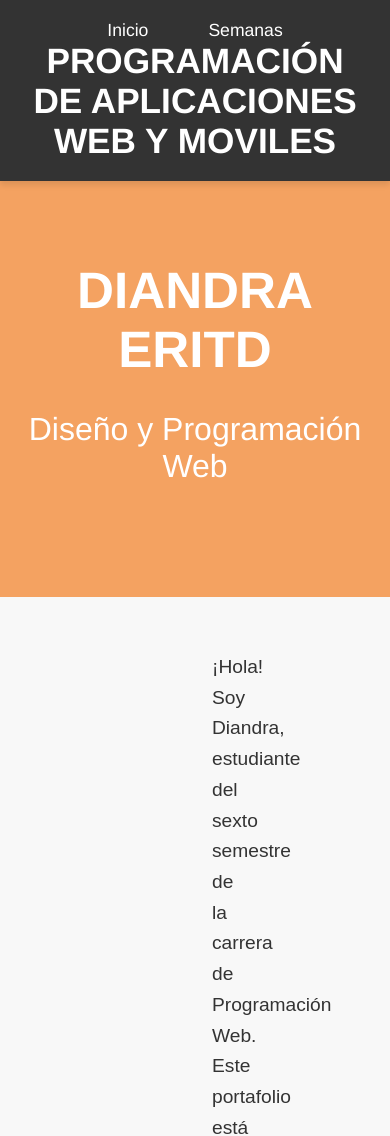
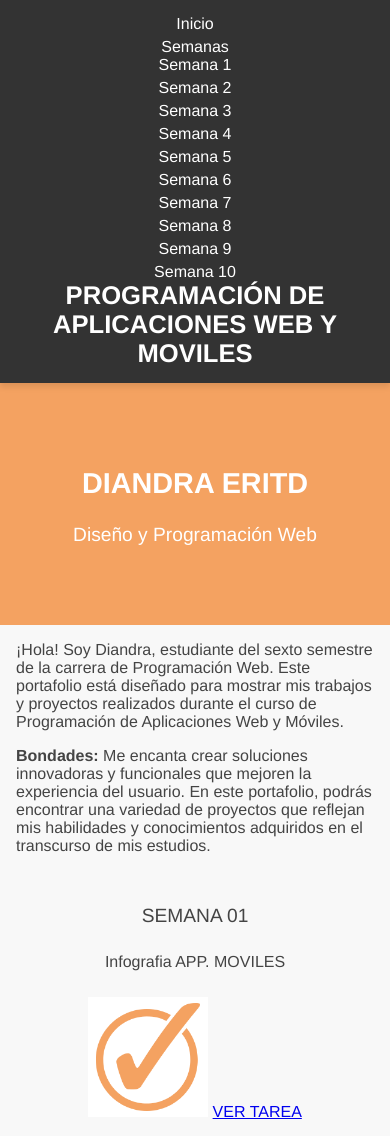
Before and after one commit to diandraeritd/page, a plain HTML site: page index.html in a window 390 px wide. Shown: the top 1136 px of the page. Drawn offline with Linux system fonts and the light colour scheme.

Commit message:
Update styles.css

```diff
--- a/styles.css
+++ b/styles.css
@@ -31,10 +31,6 @@ nav ul {
     gap: 30px;
 }
 
-nav ul li {
-    position: relative;
-}
-
 nav ul li a {
     color: #fff;
     text-decoration: none;
@@ -47,156 +43,148 @@ nav ul li a:hover {
     color: #f4a261;
 }
 
-/* Menú desplegable */
-.dropdown-content {
-    display: none;
-    position: absolute;
-    background-color: #333;
-    box-shadow: 0px 8px 16px rgba(0, 0, 0, 0.2);
-    z-index: 1;
-    top: 100%;
-    left: 0;
+/* Responsive para teléfonos */
+@media screen and (max-width: 768px) {
+    nav ul {
+        flex-direction: column;
+        align-items: center;
+        gap: 10px;
     }
 
-.dropdown-content li {
-    width: 150px;
+    header .logo h1 {
+        font-size: 1.8em;
+    }
 }
 
-.dropdown-content li a {
-    padding: 10px;
-    display: block;
-    color: #fff;
-    transition: background-color 0.3s;
+@media screen and (max-width: 480px) {
+    header {
+        padding: 15px;
     }
 
-.dropdown-content li a:hover {
-    background-color: #f4a261;
+    header .logo h1 {
+        font-size: 1.6em;
     }
 
-.dropdown:hover .dropdown-content {
-    display: block;
+    nav ul {
+        flex-direction: column;
+        gap: 5px;
+    }
+
+    nav ul li a {
+        font-size: 1em;
+        padding: 8px;
+    }
 }
 
 /* Sección de presentación */
 #presentacion {
     background-color: #f4a261;
     color: white;
-    padding: 80px 0;
+    padding: 60px 0;
     text-align: center;
 }
 
 #presentacion h2 {
-    font-size: 3.2em;
-    margin: 0 0 10px;
+    font-size: 2.5em;
 }
 
 #presentacion h3 {
-    font-size: 2em;
+    font-size: 1.8em;
     font-weight: 300;
 }
-.press {
 
-    padding: 20px;
-    border-radius: 10px;
-    margin: 20px 0;
+@media screen and (max-width: 768px) {
+    #presentacion h2 {
+        font-size: 2em;
+    }
 
+    #presentacion h3 {
+        font-size: 1.5em;
     }
 
     .parrafo_inicio {
-    text-align: justify;
-    justify-content: center;
-    font-family: Arial, sans-serif;
-    line-height: 1.6;
-    font-size: 1.2em;
-    color: #333;
-    margin: 15px 0;
-    padding-left: 10em;
-    padding-right:10em ;
+        padding-left: 2em;
+        padding-right: 2em;
+    }
 }
 
-.parrafo_inicio b {
-    color: #D81515; /* Color del texto en negrita */
+@media screen and (max-width: 480px) {
+    #presentacion h2 {
+        font-size: 1.8em;
     }
 
+    #presentacion h3 {
+        font-size: 1.2em;
+    }
 
+    .parrafo_inicio {
+        font-size: 1em;
+        padding-left: 1em;
+        padding-right: 1em;
+    }
+}
+
+/* Sección de semana */
 .semana {
-    background-color: white;
-    margin: 40px 0;
-    padding: 40px 20px;
+    padding: 30px 15px;
+    margin: 20px 0;
     border-radius: 10px;
-    box-shadow: 0 4px 12px rgba(0, 0, 0, 0.05);
-    transition: transform 0.3s ease-in-out, box-shadow 0.3s ease-in-out;
     text-align: center;
 }
 
-.semana:hover {
-    transform: translateY(-10px);
-    box-shadow: 0 6px 20px rgba(0, 0, 0, 0.1);
+.tit_sem {
+    font-size: 1.6em;
+    margin-bottom: 15px;
 }
 
+@media screen and (max-width: 768px) {
     .tit_sem {
-    font-size: 1.8em;
-    color: #333;
-    margin-bottom: 20px;
-    text-transform: uppercase;
-    letter-spacing: 2px;
+        font-size: 1.4em;
     }
 
-.contenido-semana {
-    display: flex;
-    flex-direction: column;
-    align-items: center;
+    .img-semana {
+        width: 60%;
+        max-width: 150px;
+    }
 }
 
-.datos {
-    font-size: 1.5em; /* Tamaño de fuente grande para mayor visibilidad */
-    font-weight: bold; /* Texto en negrita para mayor impacto */
-    color: #D81515; /* Color rojo para resaltar el texto */
-    background-color: #f8f8f8; /* Fondo claro para un contraste suave */
-    padding: 15px 20px; /* Espaciado interno para que el texto respire */
-    border-radius: 8px; /* Bordes redondeados para un diseño más suave */
-    text-align: center; /* Centrar el texto */
-    box-shadow: 0 4px 8px rgba(0, 0, 0, 0.1); /* Sombra sutil para darle profundidad */
-    margin: 20px auto; /* Margen para separación en la parte superior e inferior */
-    max-width: 600px; /* Ancho máximo para mantener el texto contenido */
-}
-.img-semana {
-    width: 50%;
-    max-width: 170px;
-    border-radius: 8px;
-    margin-bottom: 20px;
-    transition: opacity 0.3s ease-in-out;
+@media screen and (max-width: 480px) {
+    .tit_sem {
+        font-size: 1.2em;
     }
 
-.img-semana:hover {
-    opacity: 0.8;
+    .img-semana {
+        width: 70%;
+        max-width: 120px;
+    }
 }
 
-.link-semana {
-    text-decoration: none;
-    font-size: 1.2em;
-    color: #f4a261;
+/* Datos */
+.datos {
+    font-size: 1.3em;
     padding: 10px 15px;
-    border: 2px solid #f4a261;
-    border-radius: 6px;
-    transition: background-color 0.3s, color 0.3s;
 }
 
-.link-semana:hover {
-    background-color: #f4a261;
-    color: white;
+@media screen and (max-width: 768px) {
+    .datos {
+        font-size: 1.1em;
+    }
 }
 
-/* Pie de página */
-footer {
-    background-color: #333;
-    color: white;
-    text-align: center;
-    padding: 30px 20px;
-    font-size: 0.9em;
-    margin-top: 50px;
+@media screen and (max-width: 480px) {
+    .datos {
+        font-size: 1em;
+    }
 }
 
-footer p {
-    margin: 0;
+/* Footer */
+footer {
+    padding: 20px;
+    font-size: 0.8em;
 }
+
+@media screen and (max-width: 480px) {
+    footer {
+        font-size: 0.7em;
+    }
+}
```
Lines whose indentation alone changed are shown as unchanged.
